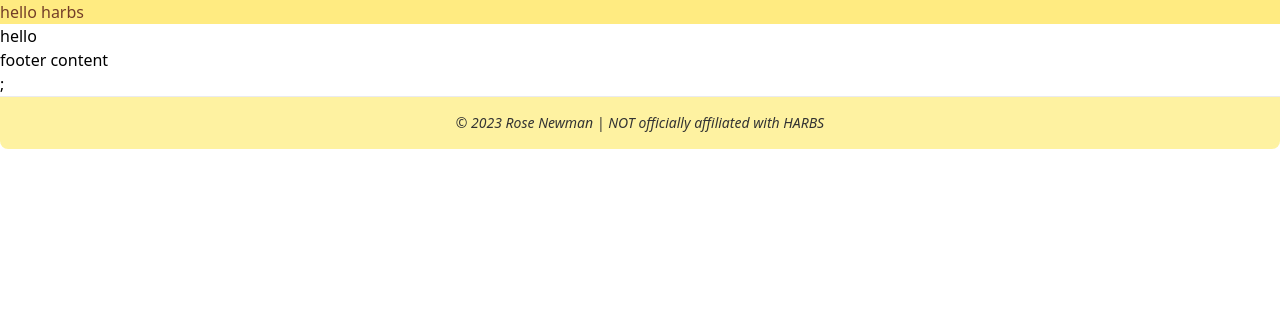
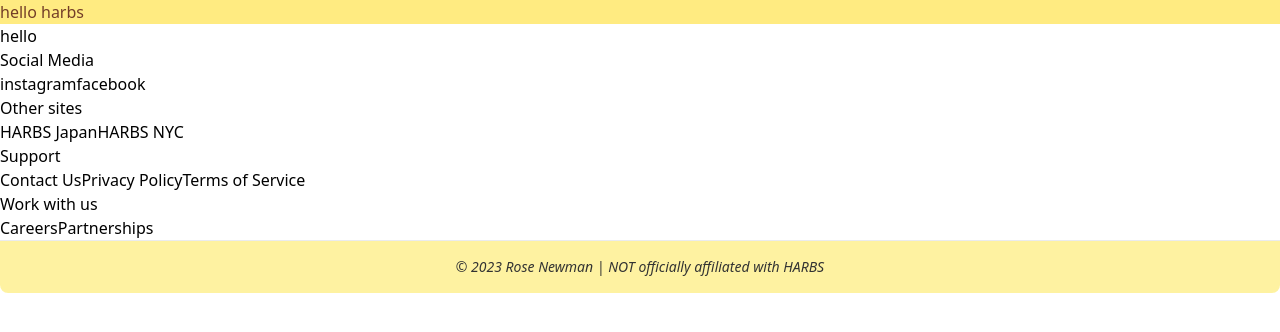
Before and after one commit to rosalie0/harbs-react, a React (Vite) app: page / in a window 1280 px wide. Shown: the top 332 px of the page. Built offline with nearby package versions, Linux system fonts and the light colour scheme.

Commit message:
footer content written, no styling at all

```diff
--- a/src/components/footer/Footer.tsx
+++ b/src/components/footer/Footer.tsx
@@ -1,10 +1,11 @@
 import React from "react";
 import Copyright from "./Copyright";
+import FooterContent from "./FooterContent";
 
 const Footer = () => {
   return (
     <div>
-      <div>footer content</div>;
+      <FooterContent />
       <Copyright />
     </div>
   );
--- /dev/null
+++ b/src/components/footer/FooterContent.tsx
@@ -0,0 +1,43 @@
+import React from "react";
+
+const FooterContent = () => {
+  return (
+    <div>
+      <div>
+        <div>
+          <h4>Social Media</h4>
+          <a href="https://www.instagram.com/harbs1981/">instagram</a>
+          <a href="https://www.facebook.com/pages/Harbs-Soho/1553774908101878">
+            facebook
+          </a>
+        </div>
+
+        <div>
+          <h4>Other sites</h4>
+          <a href="https://www.harbs.co.jp/">HARBS Japan</a>
+          <a href="https://www.harbsnyc.com/">HARBS NYC</a>
+        </div>
+
+        <h4>Support</h4>
+        <a href="https://www.harbs.co.jp/company/contact_page/">Contact Us</a>
+        <a href="https://www.harbs.co.jp/company/privacy/">Privacy Policy</a>
+        <a href="">Terms of Service</a>
+      </div>
+
+      <div>
+        <h4>Work with us</h4>
+        <a href="https://www.harbsnyc.com/hiring/">Careers</a>
+        <a href="https://www.harbsnyc.com/hiring/">Partnerships</a>
+      </div>
+    </div>
+  );
+};
+
+export default FooterContent;
+<div>
+  <ul>
+    <li>
+      <a></a>
+    </li>
+  </ul>
+</div>;
```
